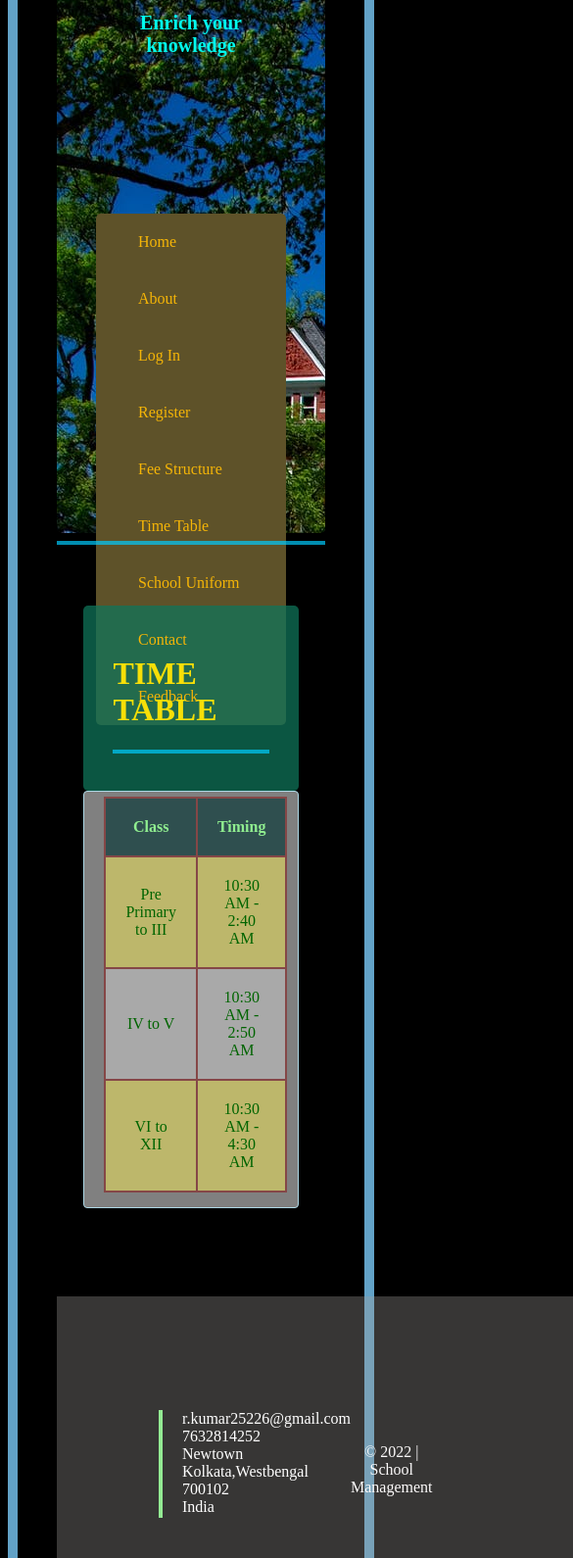
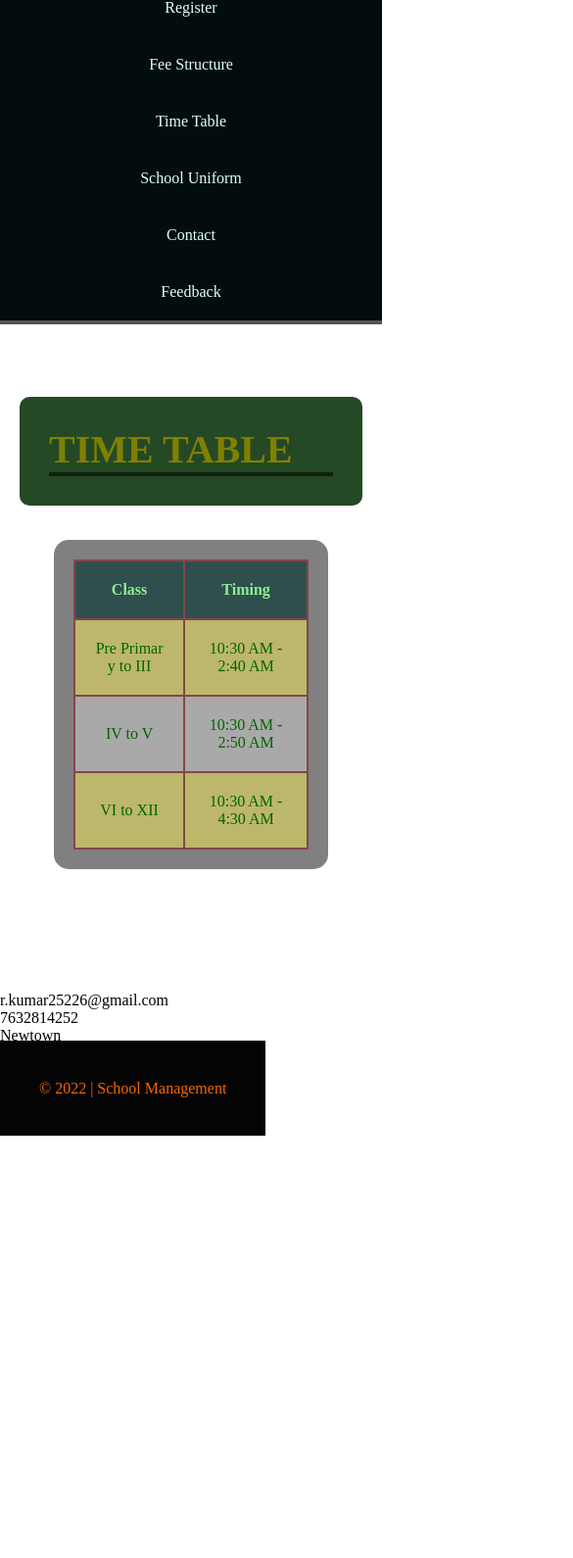
Before and after one commit to Raj25226/SchoolManagement.com, a plain HTML site: page TimeTable.html in a window 390 px wide. Shown: the part 314-1904 px from the top of the page at 98% size, 585 px wide, since content can reach past the window. After the commit the page ends 1473 px from the top, so only its background shows below. Drawn offline with Linux system fonts and the light colour scheme.

Commit message:
Update Table.css

```diff
--- a/Table.css
+++ b/Table.css
@@ -1,84 +1,76 @@
 *{
-    box-sizing:border-box;
+    box-sizing: border-box;
+    margin: 0;
 }
 
 body{
-    padding:40px;
     font-family: 'Times New Roman', Times, serif;
-    border: 10px solid rgb(98, 162, 199);
-    background-color: rgb(0, 0, 0);
+}
+
+.header{
+    background-color: rgb(6, 57, 70);
+    padding: 50px;
+    text-align: center;
+    color: honeydew;
+}
+
+h1{
+    font-size: 40px;
+}
+
+nav{
+    background-color: rgb(3, 12, 14);
+    overflow: hidden;
+    display: flex;
+}
+
+nav a{
+    padding: 20px;
+    display: block;
+    text-decoration: none;
+    float: left;
+    color: lightcyan;
+}
+
+nav a:hover{
+    background-color: lightcyan;
+    color: black;
+}
+
+.header header a{
+    text-decoration: none;
+    color: white;
+}
+
+.header header a:hover{
+    color: brown;
+}
+
+.contact{
+    margin-left: auto;
+}
+
+hr{
+    border: 2px solid rgba(9, 10, 10, 0.692);
+}
+
+main{
+    padding: 30px;
+    display:flex;
+    flex-direction: column;
 }
 
 .division{
-    padding-left: 10%;
-    padding-right: 10%;
+    margin: 20px;
 }
 
-hr{
-    border: 2px solid rgba(0, 204, 255, 0.692);
-}
-
-.inner{
+.division header{
+    background-color: rgb(37, 73, 37);
+    color: olive;
     padding: 30px;
-    background-color: rgba(15, 116, 90, 0.74);
-    color:hsl(54, 94%, 50%);
-}
-
-header{
-    border-radius: 5px;
-    border-color: yellow;
-    padding: 40px;
-    background-color: rgba(15, 116, 90, 0.74);
-    color:hsl(54, 94%, 50%);
-    text-decoration: none;
-}
-.outer{
-    background-image: url(media/About.jpeg);
-    height: 800px;
-}
-
-.outer h1 {
-    padding-top: 80px;
-    text-align: center;
-    font-size: 40px;
-    color: rgb(4, 250, 156);
-}
-
-.outer h4 {
-    padding-bottom: 80px;
-    text-align: center;
-    font-size: 20px;
-    color: rgb(3, 250, 238);
-}
-
-.xyz{
-    color:hsl(54, 94%, 50%);
-    text-decoration: none;
-}
-
-.xyz h1:hover{
-    color: rgb(14, 2, 7);
-}
-
-nav {
-    background-color: rgb(94, 82, 41);
-    overflow: hidden;
-    border-radius: 5px;
-}
-
-nav a {
-    text-decoration: none;
-    padding: 20px;
-    padding-right: 43px;
-    padding-left: 43px;
-    text-align: center;
-    float: left;
-    color: rgb(245, 181, 7);
-}
-
-nav a:hover{
-    color: rgb(10, 4, 2);
-    background-color: rgba(135, 100, 231, 0.644);
+    display: flex;
+    flex-direction: column;
+    border-radius: 10px;
 }
 
 table{
@@ -89,9 +81,11 @@ table{
 
 .container{
     background-color: grey;
-    padding: 5px 20px 15px 20px;
-    border: 1px solid lightblue;
-    border-radius: 4px;
+    margin-left: auto;
+    margin-right: auto;
+    padding: 20px;
+    margin: 10%;
+    border-radius: 15px;
 }
 
 th{
@@ -111,38 +105,105 @@ table,th,td{
     padding: 20px;
     border-collapse: collapse;
     border-spacing: 5px;
+    word-break: break-all;
 }
 
 th,td{
     text-align: center;
 }
 
-footer{
-    padding: 100px;
-    padding-right: 400px;
-    padding-left: 300px;
-    height: 300px;
-    background-color: rgba(161, 158, 155, 0.342);
-    overflow:hidden;
+.parent{
+    display: flex;
+    flex-direction: column;
+    background-color: rgb(39, 41, 41);
 }
 
-footer p{
-    float: right;
-    text-align:left;
-    color: white;
+.child{
+    display: flex;
+    background-color: rgb(39, 41, 41);
+    padding: 40px;
+}
+
+.child p{
+    color: cadetblue;
+}
+
+#fin{
+    display: flex;
+    margin-left: auto;
+    color: darkcyan;
+    padding-right: 50px;
+    overflow: hidden;
+    flex-direction: column;
+}
+
+h3, img{
+    margin-bottom: 20px;
+    margin-right: 20px;
 }
 
 footer a{
-    padding-top: 50px;
-    float:left;
+    background-color: rgb(5, 4, 4);
+    padding: 40px;
+    text-decoration-line: none;
+    color: rgb(243, 102, 8);
+    text-align: center;
+}
+
+/* Style all font awesome icons */
+.fa {
+    padding: 20px;
+    font-size: 30px;
+    width: 50px;
     text-align: center;
     text-decoration: none;
-    color: rgb(253, 251, 251);
+    border-radius: 10%;
+  }
+
+  /* Add a hover effect if you want */
+  .fa:hover {
+    opacity: 0.2;
+  }
+
+  /* Set a specific color for each brand */
+
+  /* Facebook */
+  .fa-facebook {
+    background: #3B5998;
+    color: white;
+  }
+
+  /* Twitter */
+  .fa-twitter {
+    background: #55ACEE;
+    color: white;
+  }
+
+  .fa-instagram {
+    background: #ec1708bb;
+
+  }
+
+@media screen and (max-width:930px){
+
+    nav{
+        flex-direction: column;
+        text-align:center;
+    }
+    .contact{
+        margin-left: 0;
+    }
 }
 
-footer p{
-    padding-left: 20px;
-    border-left: 4px solid rgb(147, 235, 147);
-    height: 110px;
-    right:100%;
+@media screen and (max-width:500px) {
+
+    .child{
+        flex-direction: column;
+        margin-right: auto;
+    }
+
+    #fin h3{
+        margin-top: 50px;
+    }
+
 }
```
